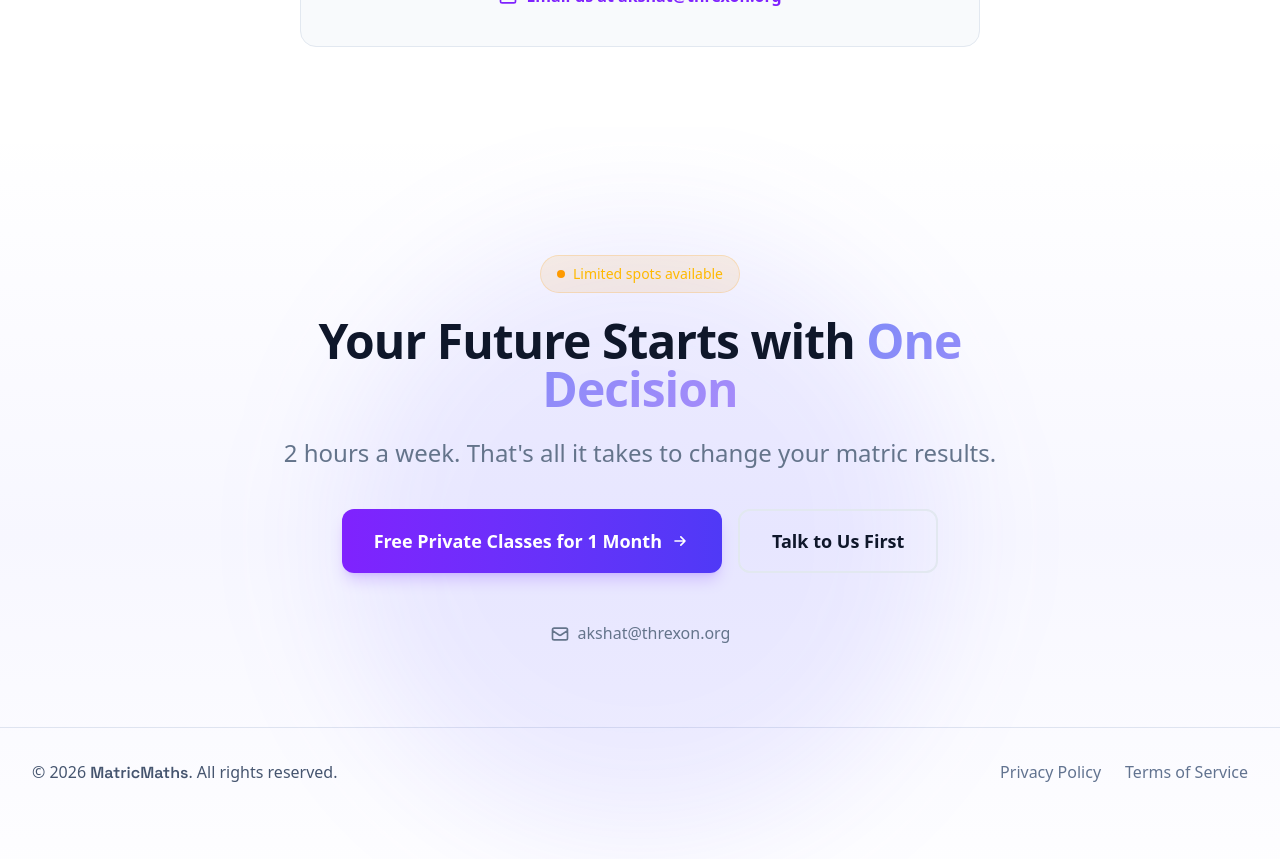
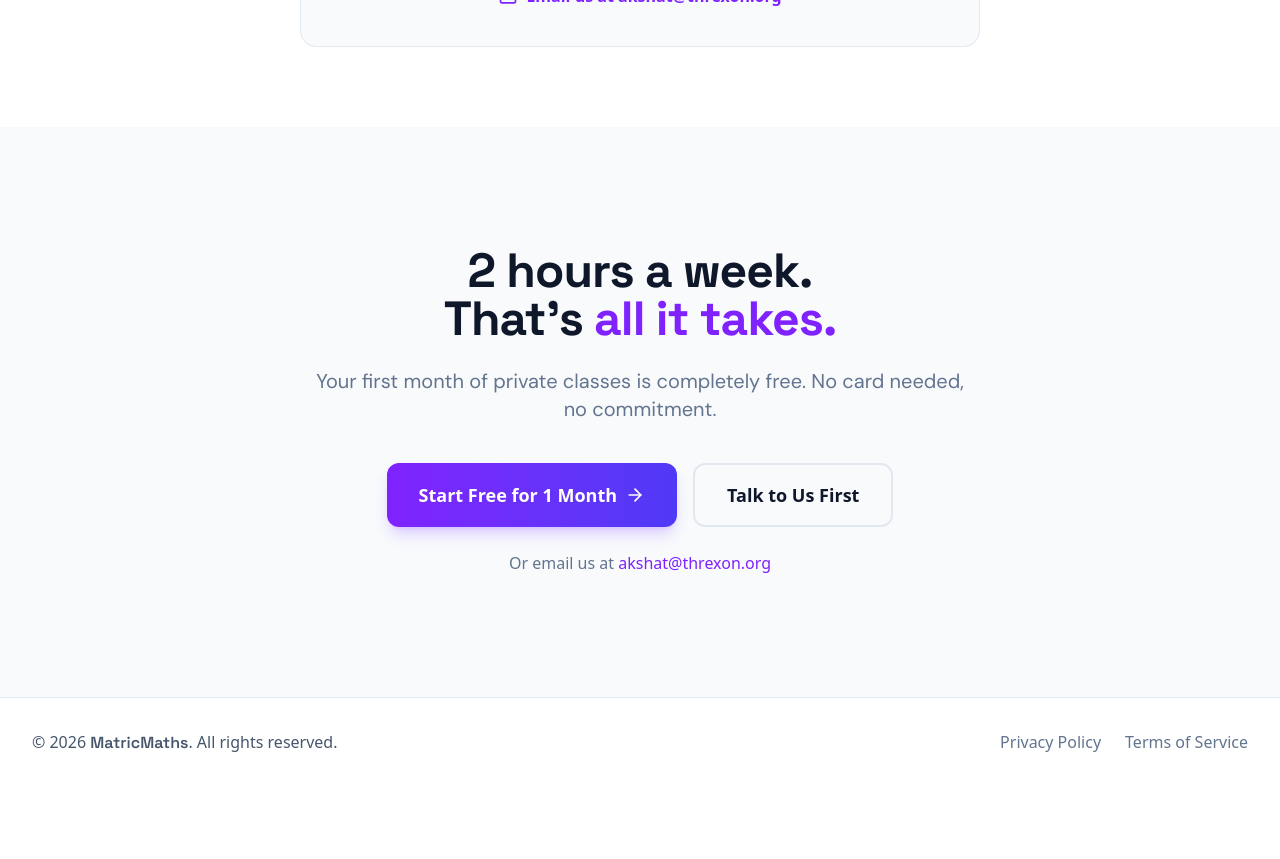
Before and after one commit to drifter089/skillforge, a Next.js app: page / in a window 1280 px wide. Shown: the part 4500-5359 px from the top of the page. After the commit the page ends 5287 px from the top, so only its background shows below. Built offline with nearby package versions, Linux system fonts and the light colour scheme; no server answers.

Commit message:
feat: redesign CTA section with new copy and styling

```diff
--- a/app/components/landing/FooterCTA.tsx
+++ b/app/components/landing/FooterCTA.tsx
@@ -2,65 +2,55 @@
 
 import { Container } from "./ui/Container";
 import { Button } from "./ui/Button";
-import { Logo } from "../Logo";
+import { ArrowRight } from "lucide-react";
 
 export function FooterCTA() {
   return (
-    <section className="py-24 md:py-32 bg-white relative overflow-hidden">
-      {/* Background decoration */}
-      <div className="absolute inset-0 bg-gradient-to-b from-transparent via-indigo-500/5 to-transparent" />
-      <div className="absolute top-1/2 left-1/2 -translate-x-1/2 -translate-y-1/2 w-[600px] h-[600px] bg-indigo-500/10 rounded-full blur-3xl" />
+    <>
+      {/* CTA Section */}
+      <section className="py-[72px] md:py-[120px] bg-slate-50">
+        <Container>
+          <div className="text-center max-w-[700px] mx-auto">
+            {/* Heading */}
+            <h2 className="font-[family-name:var(--font-heading)] text-3xl md:text-4xl lg:text-5xl font-bold text-slate-900 mb-6">
+              2 hours a week.
+              <br />
+              That&apos;s <span className="text-violet-600">all it takes.</span>
+            </h2>
 
-      <Container className="relative z-10">
-        <div className="text-center max-w-3xl mx-auto">
-          {/* Badge */}
-          <span className="inline-flex items-center gap-2 px-4 py-2 rounded-full bg-amber-500/10 border border-amber-500/20 mb-6">
-            <span className="relative flex h-2 w-2">
-              <span className="animate-ping absolute inline-flex h-full w-full rounded-full bg-amber-400 opacity-75"></span>
-              <span className="relative inline-flex rounded-full h-2 w-2 bg-amber-500"></span>
-            </span>
-            <span className="text-sm font-medium text-amber-400">Limited spots available</span>
-          </span>
-
-          {/* Headline */}
-          <h2 className="text-3xl md:text-4xl lg:text-5xl font-extrabold text-[var(--foreground)] mb-6">
-            Your Future Starts with{" "}
-            <span className="text-gradient">One Decision</span>
-          </h2>
-          <p className="text-xl md:text-2xl text-[var(--muted-foreground)] mb-10">
-            2 hours a week. That&apos;s all it takes to change your matric results.
+            {/* Subtitle */}
+            <p className="font-(family-name:--font-body) text-lg md:text-xl text-slate-500 mb-10">
+              Your first month of private classes is completely free. No card needed,
+              <br className="hidden md:block" /> no commitment.
             </p>
 
-          {/* CTA Buttons */}
-          <div className="flex flex-col sm:flex-row justify-center gap-4 mb-12">
-            <Button as="link" href="/onboarding" variant="primary" size="lg" className="group">
-              <span>Free Private Classes for 1 Month</span>
-              <svg className="w-5 h-5 ml-2 transition-transform group-hover:translate-x-1" fill="none" stroke="currentColor" viewBox="0 0 24 24">
-                <path strokeLinecap="round" strokeLinejoin="round" strokeWidth={2} d="M13 7l5 5m0 0l-5 5m5-5H6" />
-              </svg>
+            {/* Buttons */}
+            <div className="flex flex-wrap justify-center gap-4 mb-6">
+              <Button as="link" href="/onboarding" variant="primary" size="lg" className="gap-2">
+                Start Free for 1 Month
+                <ArrowRight className="w-5 h-5" />
               </Button>
               <Button as="link" href="/onboarding" variant="outline" size="lg">
                 Talk to Us First
               </Button>
             </div>
 
-          {/* Contact info */}
-          <div className="flex justify-center">
+            {/* Email link */}
+            <p className="text-slate-500">
+              Or email us at{" "}
               <a
                 href="mailto:akshat@threxon.org"
-              className="flex items-center gap-2 text-[var(--muted-foreground)] hover:text-indigo-400 transition-colors"
+                className="text-violet-600 hover:text-violet-700 transition-colors"
               >
-              <svg className="w-5 h-5" fill="none" stroke="currentColor" viewBox="0 0 24 24">
-                <path strokeLinecap="round" strokeLinejoin="round" strokeWidth={2} d="M3 8l7.89 5.26a2 2 0 002.22 0L21 8M5 19h14a2 2 0 002-2V7a2 2 0 00-2-2H5a2 2 0 00-2 2v10a2 2 0 002 2z" />
-              </svg>
                 akshat@threxon.org
               </a>
-          </div>
+            </p>
           </div>
         </Container>
+      </section>
 
       {/* Footer */}
-      <div className="mt-20 border-t border-slate-200">
+      <footer className="border-t border-slate-200 bg-white">
         <Container>
           <div className="flex justify-between items-center py-8">
             <p className="text-base text-slate-600">
@@ -76,7 +66,7 @@ export function FooterCTA() {
             </div>
           </div>
         </Container>
-      </div>
-    </section>
+      </footer>
+    </>
   );
 }
--- a/package.json
+++ b/package.json
@@ -14,6 +14,7 @@
     "@prisma/client": "^7.3.0",
     "dotenv": "^17.2.3",
     "gsap": "^3.14.2",
+    "lucide-react": "^0.574.0",
     "next": "16.1.5",
     "posthog-js": "^1.336.4",
     "posthog-node": "^5.24.7",
```
Also changed, not shown: 1 other file (tests, documents, lock files or other folders). Lines whose indentation alone changed are shown as unchanged.
